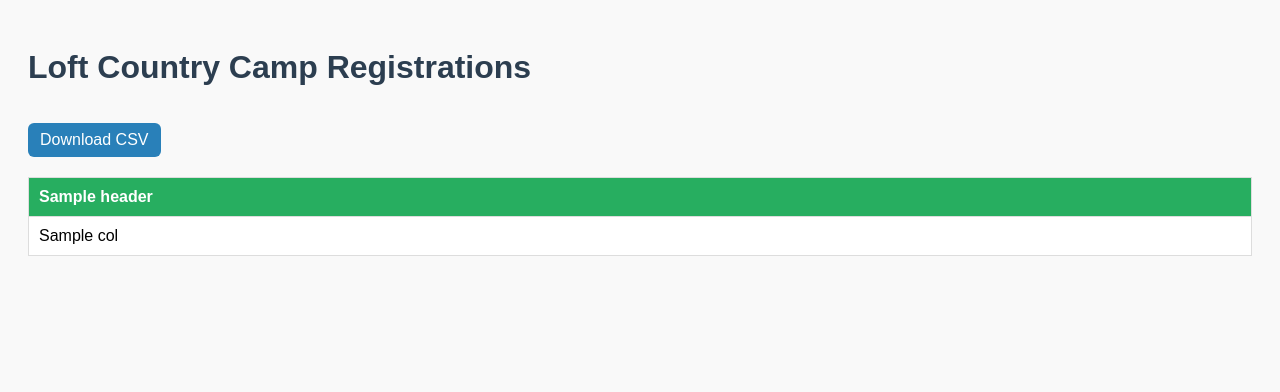
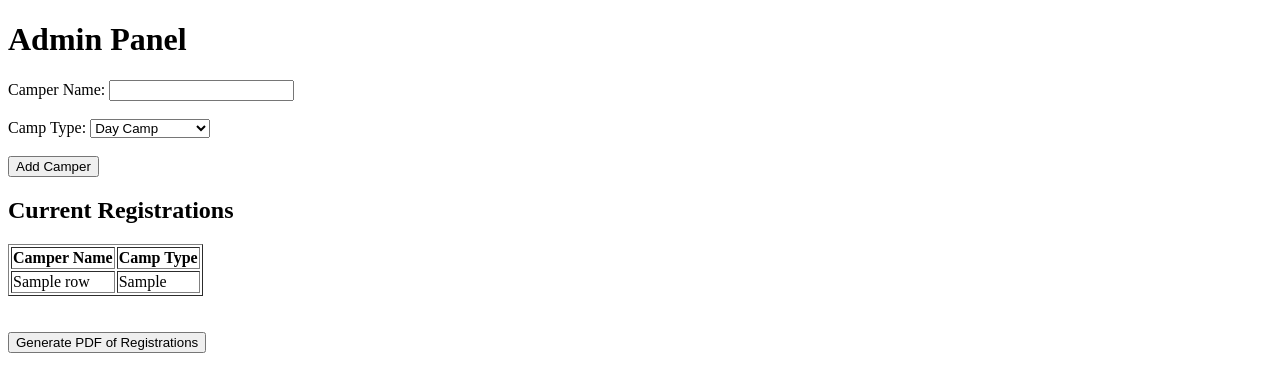
Before and after one commit to trentwsulz/loft-country-camp, a Flask app: template templates/admin.html in a window 1280 px wide. Shown: the top 392 px of the page. Run offline with Flask 3, Linux system fonts and the light colour scheme; the template is opened without the code that fills it: most values are stand-ins (such as "Sample title", 1, 10 or a date in 2020).

Commit message:
Update admin.html

```diff
--- a/templates/admin.html
+++ b/templates/admin.html
@@ -1,68 +1,45 @@
 <!DOCTYPE html>
-<html>
+<html lang="en">
 <head>
-  <title>Admin Panel - Loft Country Camps</title>
-  <style>
-    body {
-      font-family: sans-serif;
-      background: #f9f9f9;
-      padding: 20px;
-    }
-    h1 {
-      color: #2c3e50;
-    }
-    table {
-      width: 100%;
-      border-collapse: collapse;
-      margin-top: 20px;
-      background: white;
-    }
-    th, td {
-      border: 1px solid #ddd;
-      padding: 10px;
-      text-align: left;
-    }
-    th {
-      background-color: #27ae60;
-      color: white;
-    }
-    tr:nth-child(even) {
-      background-color: #f2f2f2;
-    }
-    .download-link {
-      margin-top: 15px;
-      display: inline-block;
-      background: #2980b9;
-      color: white;
-      padding: 8px 12px;
-      text-decoration: none;
-      border-radius: 6px;
-    }
-    .download-link:hover {
-      background: #1f6399;
-    }
-  </style>
+    <meta charset="UTF-8">
+    <meta name="viewport" content="width=device-width, initial-scale=1.0">
+    <title>Admin Panel</title>
 </head>
 <body>
-  <h1>Loft Country Camp Registrations</h1>
-  <a class="download-link" href="/admin/download">Download CSV</a>
-  <table>
-    <thead>
-      <tr>
-        {% for header in headers %}
-          <th>{{ header }}</th>
+    <h1>Admin Panel</h1>
+
+    <!-- Form to Add Camper -->
+    <form action="/admin/panel" method="POST">
+        <label for="camper_name">Camper Name:</label>
+        <input type="text" id="camper_name" name="camper_name" required><br><br>
+
+        <label for="camp_type">Camp Type:</label>
+        <select id="camp_type" name="camp_type">
+            <option value="day_camp">Day Camp</option>
+            <option value="overnight_camp">Overnight Camp</option>
+        </select><br><br>
+
+        <button type="submit">Add Camper</button>
+    </form>
+
+    <h2>Current Registrations</h2>
+    <table border="1">
+        <tr>
+            <th>Camper Name</th>
+            <th>Camp Type</th>
+        </tr>
+        {% for index, row in registrations.iterrows() %}
+        <tr>
+            <td>{{ row['camper_name'] }}</td>
+            <td>{{ row['camp_type'] }}</td>
+        </tr>
         {% endfor %}
-      </tr>
-    </thead>
-    <tbody>
-      {% for row in rows %}
-        <tr>
-          {% for col in row %}
-            <td>{{ col }}</td>
-          {% endfor %}
-        </tr>
-      {% endfor %}
-    </tbody>
-  </table>
+    </table>
+
+    <!-- Button to Generate PDF -->
+    <br><br>
+    <a href="/admin/generate_pdf">
+        <button>Generate PDF of Registrations</button>
+    </a>
 </body>
 </html>
```
